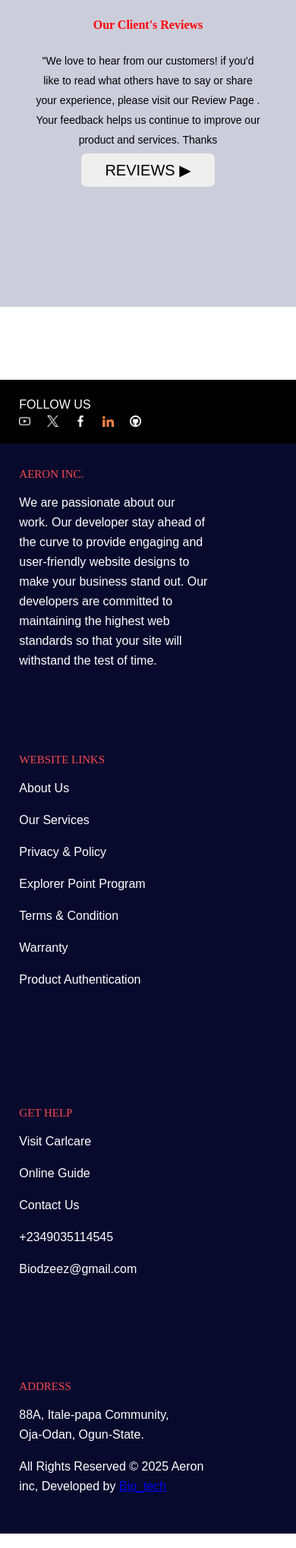
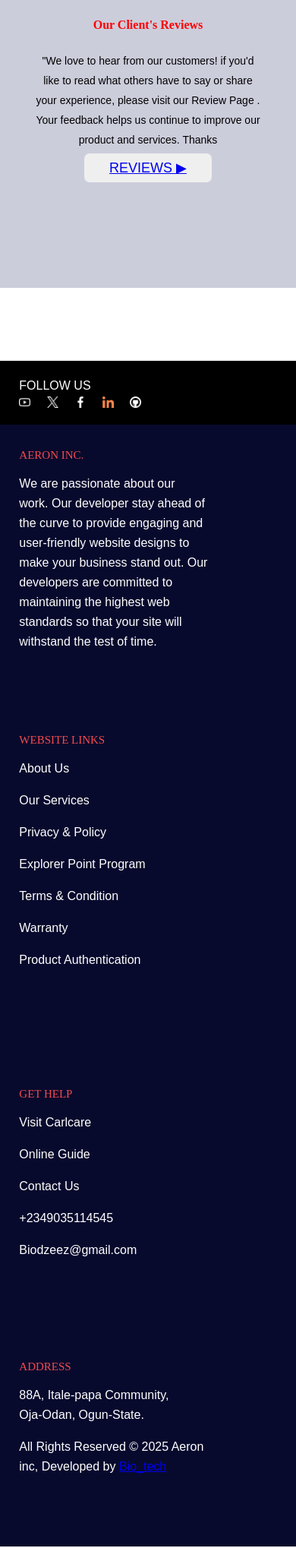
Before and after one commit to Biozeez09/aerontech, a PHP site: page / in a window 390 px wide. Shown: the part 3398-5436 px from the top of the page at 76% size. Run offline with PHP 8.4, Linux system fonts and the light colour scheme.

Commit message:
six commit

```diff
--- a/assest/aerontech.css
+++ b/assest/aerontech.css
@@ -254,6 +254,7 @@
   .M-third {
     width: 100%;
     height: 25vh;
+    margin-bottom: 7rem;
     background-color: white;
   }
 
@@ -277,7 +278,7 @@
     line-height: 25px;
     font-weight: 300;
     margin-top: 1rem;
-    margin-bottom: 5rem;
+    /* margin-bottom: 5rem; */
     padding-right: 4vh;
     padding-left: 4vh;
   }
@@ -1033,7 +1034,7 @@
 
   .M-Ten {
     width: 100%;
-    height: 48vh;
+    height: 45vh;
     background: #cccddb;
     padding-top: 1rem;
     margin-bottom: 1rem;
@@ -1069,12 +1070,12 @@
 
   }
   .M-review-button {
-    width: 45%;
+    width: 43%;
     /* height: 4vh; */
-    padding: 10px;
+    padding: 8px;
     color: #0754a8;
     margin-bottom: 1rem;
-    font-size: 20px;
+    font-size: 18px;
     font-family: poppins,sans-serif;
     border-radius: 7px;
     outline: none;
@@ -1082,7 +1083,7 @@
   }
 
 
-  .M-review-button a {
+  .M-review-button a .M-button a {
     text-decoration: none;
     color: #010102;
   }
@@ -1253,7 +1254,7 @@
 
   .M-Footer {
     width: 100%;
-    height: 170vh;
+    height: 175vh;
     background: #080a2d;
     padding-left: 3vh;
     display: block;
@@ -1307,7 +1308,7 @@
 
   .M-address {
     width: 70%;
-    height: 27vh;
+    height: 33vh;
     text-decoration: none;
     color: white;
     padding-top: 2rem;
```
